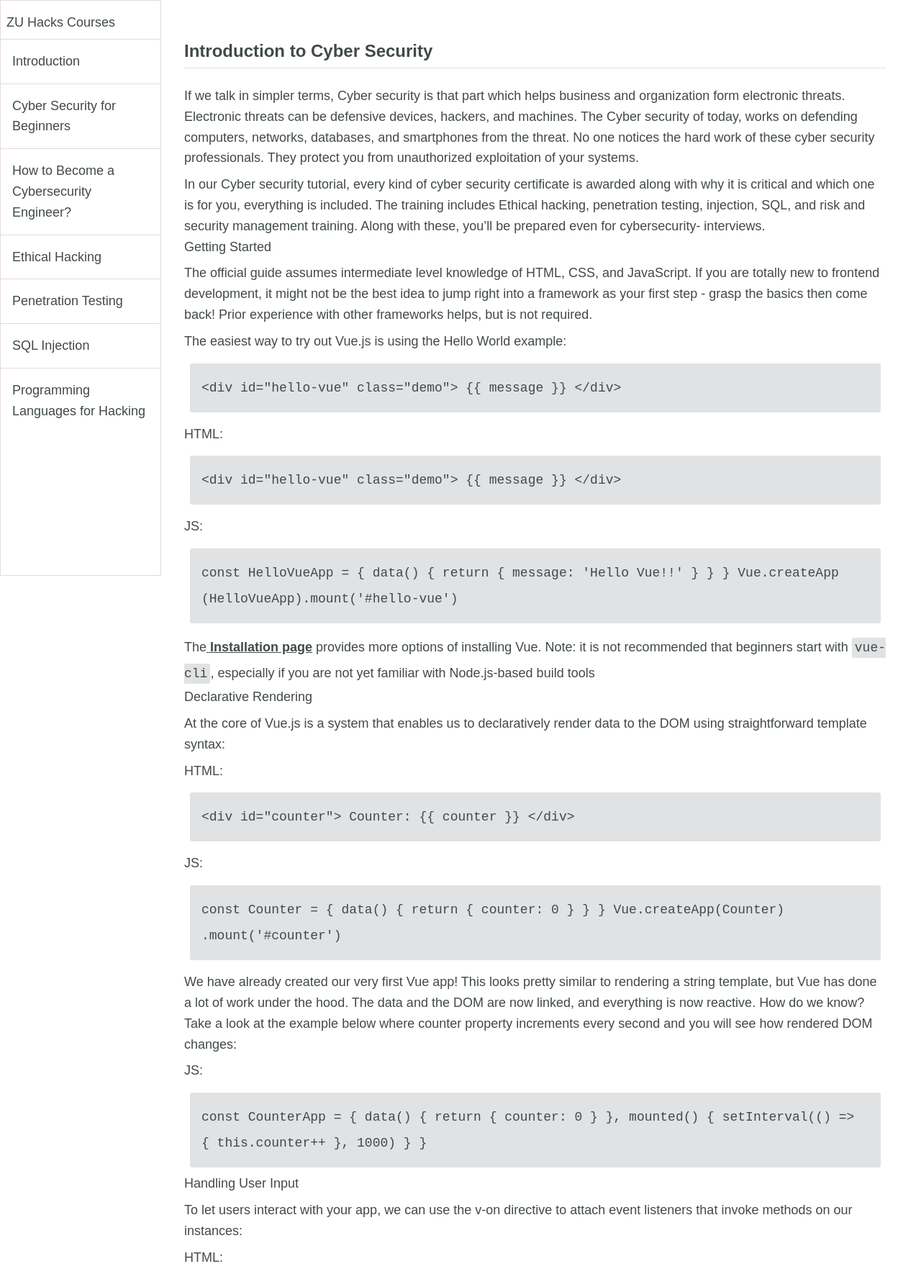
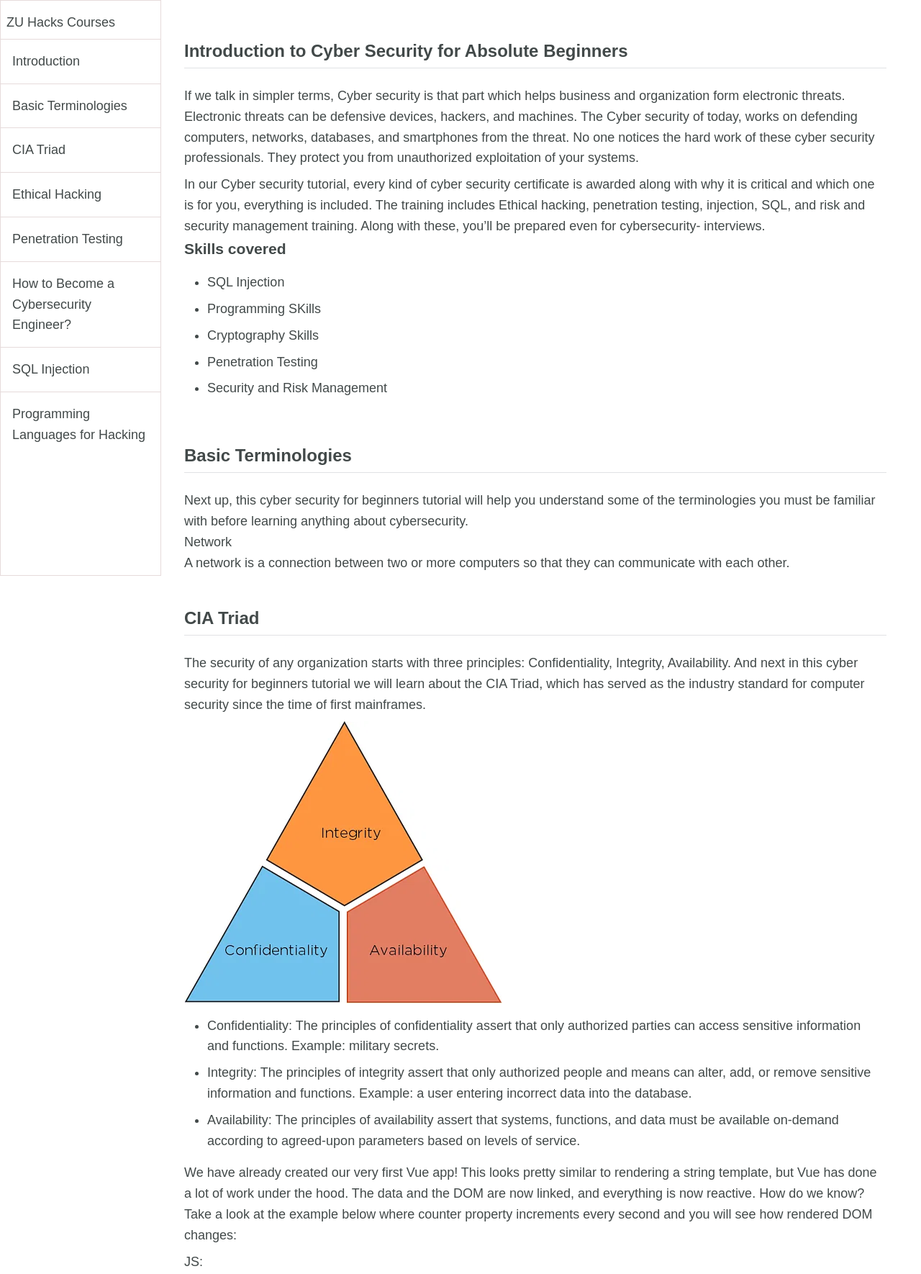
Before and after one commit to iamuendo/LandingPage-and-TechDocs, a plain HTML site: page docs.html in a window 1280 px wide. Shown: the top 1770 px of the page at 72% size. Drawn offline with Linux system fonts and the light colour scheme.

Commit message:
Navigation Menu

```diff
--- a/docs.html
+++ b/docs.html
@@ -23,29 +23,36 @@
               >
             </li>
             <li>
-              <a class="nav-link notextdec link-grey" href="#Getting_Started"
-                >Cyber Security for Beginners</a
+              <a class="nav-link notextdec link-grey" href="#Basic_terms"
+                >Basic Terminologies</a
               >
             </li>
             <li>
               <a
                 class="nav-link notextdec link-grey"
-                href="#Declarative_Rendering"
-                >How to Become a Cybersecurity Engineer?</a
+                href="#Triad"
+                >CIA Triad</a
               >
             </li>
             <li>
               <a
                 class="nav-link notextdec link-grey"
-                href="#Handling_User_Input"
+                href="#Ethical_Hacking"
                 >Ethical Hacking</a
               >
             </li>
             <li>
               <a
                 class="nav-link notextdec link-grey"
-                href="#Conditionals_and_Loops"
+                href="#Pentest"
                 >Penetration Testing</a
+              >
+            </li>
+            <li>
+              <a
+                class="nav-link notextdec link-grey"
+                href="#Engineer"
+                >How to Become a Cybersecurity Engineer?</a
               >
             </li>
             <li>
@@ -65,7 +72,7 @@
       </div>
       <main id="main-doc">
         <section class="main-section" id="Introduction">
-          <h1>Introduction to Cyber Security</h1>
+          <h1>Introduction to Cyber Security for Absolute Beginners</h1>
           <article>
             <p>
               If we talk in simpler terms, Cyber security is that part which
@@ -79,86 +86,51 @@
             </p>
 
             <p>
-				In our Cyber security tutorial, every kind of cyber
-				security certificate is awarded along with why it is critical and
-				which one is for you, everything is included. The training
-				includes Ethical hacking, penetration testing, injection, SQL, and
-				risk and security management training. Along with these, you’ll be
-				prepared even for cybersecurity- interviews.
+              In our Cyber security tutorial, every kind of cyber security
+              certificate is awarded along with why it is critical and which one
+              is for you, everything is included. The training includes Ethical
+              hacking, penetration testing, injection, SQL, and risk and
+              security management training. Along with these, you’ll be prepared
+              even for cybersecurity- interviews.
+            </p>
+            <h3>Skills covered</h3>
+            <p>
+              <ul>
+                <li>SQL Injection</li>
+                <li>Programming SKills</li>
+                <li>Cryptography Skills</li>
+                <li>Penetration Testing</li>
+                <li>Security and Risk Management</li>
+              </ul>
             </p>
           </article>
         </section>
-        <section class="main-section" id="Getting_Started">
-          <header>Getting Started</header>
+        <section class="main-section" id="Basic_terms">
+          <h1>Basic Terminologies</h1>
           <article>
             <p>
-              The official guide assumes intermediate level knowledge of HTML,
-              CSS, and JavaScript. If you are totally new to frontend
-              development, it might not be the best idea to jump right into a
-              framework as your first step - grasp the basics then come back!
-              Prior experience with other frameworks helps, but is not required.
+              Next up, this cyber security for beginners tutorial will help you understand some of the terminologies you must be familiar with before learning anything about cybersecurity.
+            </p>
+          </article>
+          <dl>
+            <dt>Network</dt>
+            <dd>A network is a connection between two or more computers so that they can communicate with each other. </dd>
+          </dl>
+        </section>
+        <section class="main-section" id="Triad">
+          <h1>CIA Triad</h1>
+          <article>
+            <p>
+              The security of any organization starts with three principles: Confidentiality, Integrity, Availability. And next in this cyber security for beginners tutorial we will learn about the CIA Triad, which has served as the industry standard for computer security since the time of first mainframes.
             </p>
             <p>
-              The easiest way to try out Vue.js is using the Hello World
-              example:
+              <img src="assets/images/triad.webp">
             </p>
-            <p>
-              <code
-                >&lt;div id="hello-vue" class="demo"&gt; {{ message }}
-                &lt;/div&gt;</code
-              >
-            </p>
-
-            <p>HTML:</p>
-            <p>
-              <code
-                >&lt;div id="hello-vue" class="demo"&gt; {{ message }}
-                &lt;/div&gt;</code
-              >
-            </p>
-            <p>JS:</p>
-            <p>
-              <code
-                >const HelloVueApp = { data() { return { message: 'Hello Vue!!'
-                } } } Vue.createApp<wbr />(HelloVueApp)<wbr />.mount('#hello-vue')</code
-              >
-            </p>
-            <p>
-              The<a
-                href="https://v3.vuejs.org/guide/installation.html"
-                target="_blank"
-                class="link-grey text-bold"
-              >
-                Installation page</a
-              >
-              provides more options of installing Vue. Note: it is not
-              recommended that beginners start with
-              <code class="inline-code">vue-cli</code>, especially if you are
-              not yet familiar with Node.js-based build tools
-            </p>
-          </article>
-        </section>
-        <section class="main-section" id="Declarative_Rendering">
-          <header>Declarative Rendering</header>
-          <article>
-            <p>
-              At the core of Vue.js is a system that enables us to declaratively
-              render data to the DOM using straightforward template syntax:
-            </p>
-            <p>HTML:</p>
-            <p>
-              <code
-                >&lt;div id="counter"&gt; Counter: {{ counter }}
-                &lt;/div&gt;</code
-              >
-            </p>
-            <p>JS:</p>
-            <p>
-              <code
-                >const Counter = { data() { return { counter: 0 } } }
-                Vue.createApp(Counter)<wbr />.mount('#counter')</code
-              >
-            </p>
+            <ul>
+              <li>Confidentiality: The principles of confidentiality assert that only authorized parties can access sensitive information and functions. Example: military secrets.</li>
+              <li>Integrity: The principles of integrity assert that only authorized people and means can alter, add, or remove sensitive information and functions. Example: a user entering incorrect data into the database.</li>
+              <li>Availability: The principles of availability assert that systems, functions, and data must be available on-demand according to agreed-upon parameters based on levels of service.</li>
+            </ul>
             <p>
               We have already created our very first Vue app! This looks pretty
               similar to rendering a string template, but Vue has done a lot of
@@ -177,8 +149,8 @@
             </p>
           </article>
         </section>
-        <section class="main-section" id="Handling_User_Input">
-          <header>Handling User Input</header>
+        <section class="main-section" id="Ethical_Hacking">
+          <h1>Handling User Input</h1>
           <article>
             <p>
               To let users interact with your app, we can use the v-on directive
@@ -208,7 +180,7 @@
             </p>
           </article>
         </section>
-        <section class="main-section" id="Conditionals_and_Loops">
+        <section class="main-section" id="Pentest">
           <header>Conditionals and Loops</header>
           <article>
             <p>It's easy to toggle the presence of an element, too:</p>
@@ -295,27 +267,6 @@
         </section>
       </main>
     </div>
-    <footer>
-      <div id="creator">Created by Azam</div>
-      <div class="footer-links">
-        <a href="https://github.com/naemazam" target="_blank" class="link-grey">
-          <p class="sr-only">github.com profile page</p>
-          <i class="fab fa-github fa-lg" aria-hidden="true"></i
-        ></a>
-        <a
-          href="https://twitter.com/naemazamankon"
-          target="_blank"
-          class="link-grey"
-        >
-          <p class="sr-only">twitter profile page</p>
-          <i class="fab fa-twitter fa-lg" aria-hidden="true"></i
-        ></a>
-        <a href="https://codepen.io/naemazam" target="_blank" class="link-grey">
-          <p class="sr-only">codepen.io profile page</p>
-          <i class="fab fa-codepen fa-lg" aria-hidden="true"></i
-        ></a>
-      </div>
-    </footer>
     <script src="./script.js"></script>
   </body>
 </html>
--- a/style.css
+++ b/style.css
@@ -166,6 +166,8 @@ code {
 	word-wrap: normal; */
 }
 
+
+
 /* || Footer */
 
 footer {
```
Also changed, not shown: assets/images/triad.webp (added).
